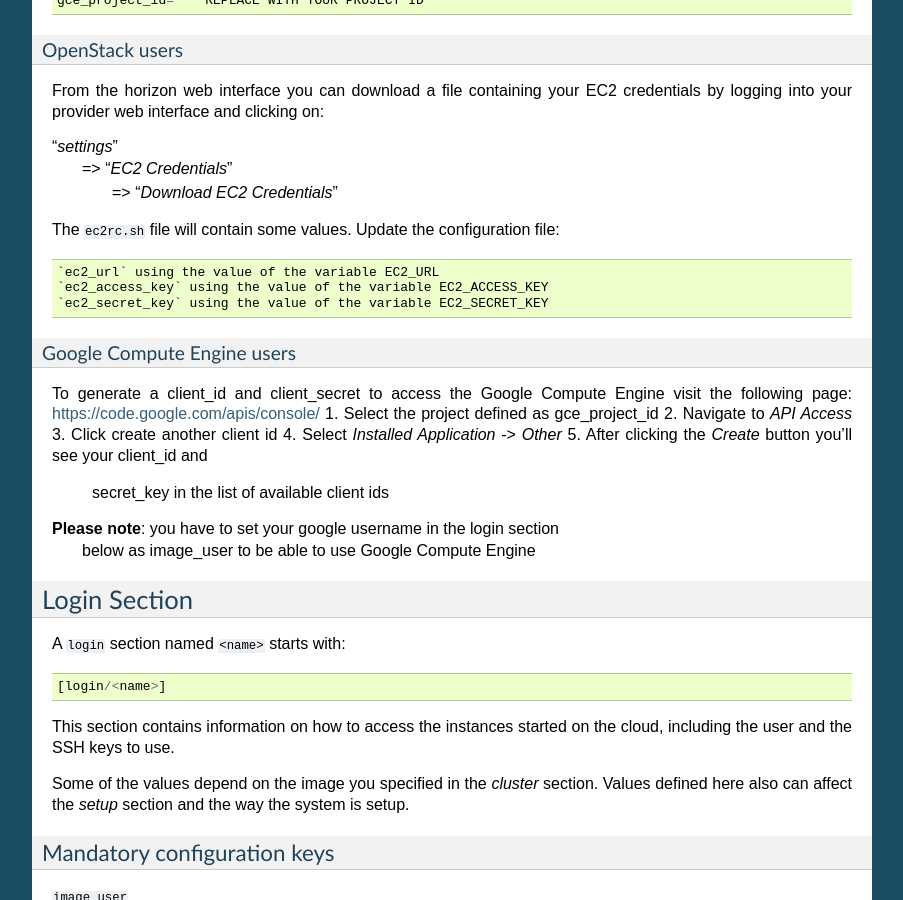
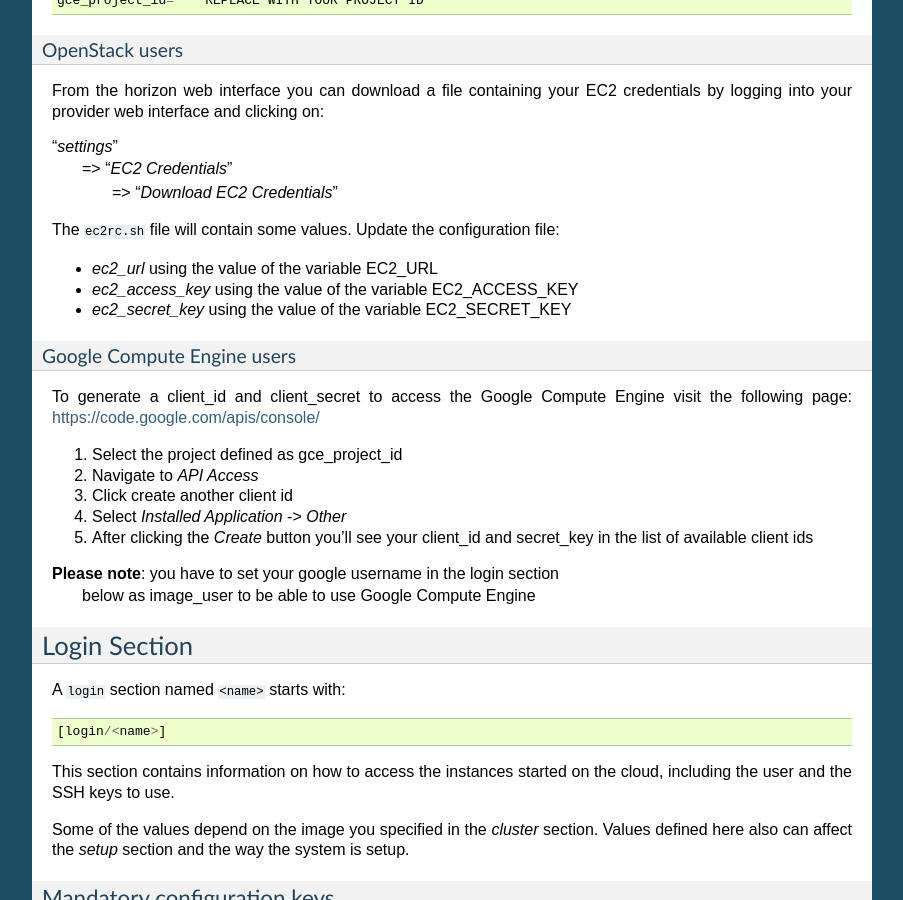
Before and after one commit to elasticluster/elasticluster, a Sphinx documentation site: the page built from docs/configure.rst, in a window 1280 px wide and 900 px high, scrolled down 3111 px. Shown: the whole window, without its empty margins (198-1101 px from the left). Built offline with Sphinx 7.4.7, drawn with Linux system fonts in a browser that asks for light colours.

Commit message:
more formating fixes

```diff
--- a/docs/configure.rst
+++ b/docs/configure.rst
@@ -215,16 +215,17 @@
     => "*Download EC2 Credentials*"
 
 The ``ec2rc.sh`` file will contain some values. Update the
-configuration file::
+configuration file:
 
-`ec2_url` using the value of the variable EC2_URL
-`ec2_access_key` using the value of the variable EC2_ACCESS_KEY
-`ec2_secret_key` using the value of the variable EC2_SECRET_KEY
+* `ec2_url` using the value of the variable EC2_URL
+* `ec2_access_key` using the value of the variable EC2_ACCESS_KEY
+* `ec2_secret_key` using the value of the variable EC2_SECRET_KEY
 
 Google Compute Engine users
 +++++++++++++++++++++++++++
 To generate a client_id and client_secret to access the Google Compute
 Engine visit the following page: https://code.google.com/apis/console/
+
 1. Select the project defined as gce_project_id
 2. Navigate to `API Access`
 3. Click create another client id
```
